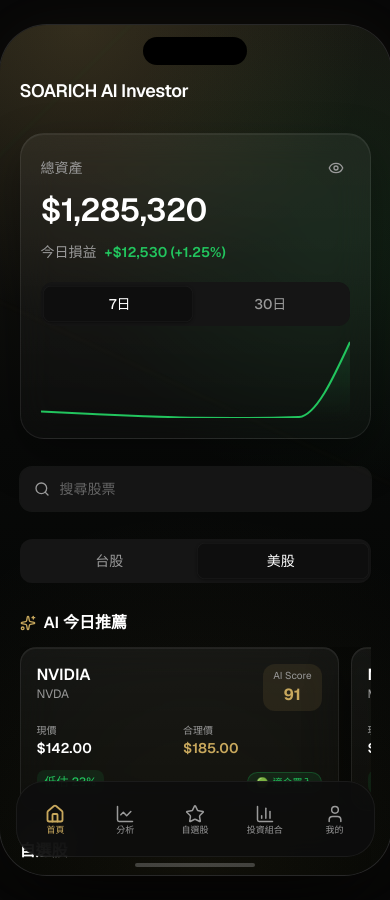
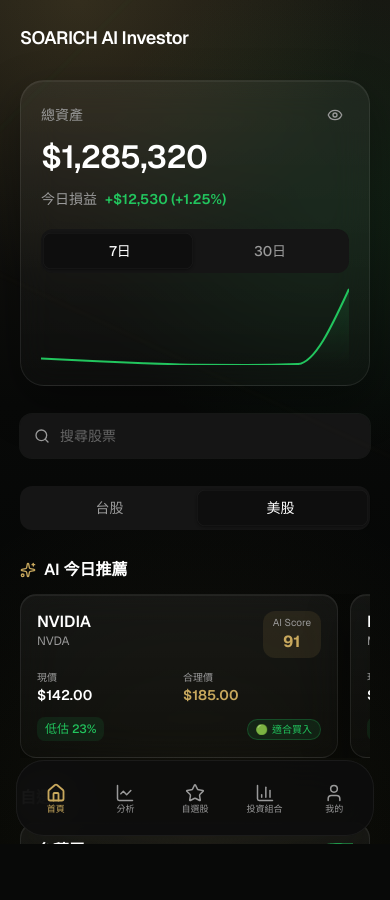
Before and after one commit to asd22584812/SOARICH-AI-Investor, a Next.js app: page / in a window 390 px wide. After the commit the page ends 844 px from the top, so only its background shows below. Built offline with nearby package versions, Linux system fonts and the light colour scheme.

Commit message:
Fix RWD: full-screen app on mobile, simulator frame on desktop only

```diff
--- a/src/app/globals.css
+++ b/src/app/globals.css
@@ -39,55 +39,37 @@
 }
 
 body {
-  background: #080808;
+  background: #080908;
   color: var(--text-primary);
   font-family: var(--font-sans), -apple-system, BlinkMacSystemFont, "SF Pro Display",
     "SF Pro Text", system-ui, sans-serif;
   overscroll-behavior: none;
   -webkit-font-smoothing: antialiased;
+}
+
+/* ── Viewport ── */
+.viewport-root {
+  width: 100%;
+  min-height: 100dvh;
   overflow-x: hidden;
 }
 
-/* ── Viewport: center phone ── */
-.viewport-root {
-  display: flex;
-  align-items: center;
-  justify-content: center;
-  min-height: 100dvh;
-  padding: 24px;
-  background: #080808;
-  overflow-x: hidden;
+/* ── Phone frame: mobile = full screen app ── */
+.phone-frame {
+  position: relative;
+  width: 100vw;
+  height: 100dvh;
+  max-height: 100dvh;
+  overflow: hidden;
+  border-radius: 0;
+  border: none;
+  box-shadow: none;
+  background: transparent;
 }
 
-/* ── iPhone 14 Pro frame ── */
-.phone-frame {
-  position: relative;
-  width: 393px;
-  height: 852px;
-  max-height: 852px;
-  aspect-ratio: 393 / 852;
-  overflow: hidden;
-  border-radius: 48px;
-  flex-shrink: 0;
-  border: 1px solid rgba(255, 255, 255, 0.12);
-  background: #0a0a0a;
-  box-shadow:
-    0 0 0 1px rgba(255, 255, 255, 0.05) inset,
-    0 40px 80px -16px rgba(0, 0, 0, 0.75),
-    0 0 60px -8px rgba(200, 168, 93, 0.06);
-}
-
-.phone-frame__island {
-  position: absolute;
-  top: 12px;
-  left: 50%;
-  z-index: 30;
-  height: 28px;
-  width: 104px;
-  transform: translateX(-50%);
-  border-radius: 9999px;
-  background: #000;
-  pointer-events: none;
+.phone-border {
+  border: none;
+  box-shadow: none;
 }
 
 .phone-frame__screen {
@@ -97,16 +79,10 @@
   overflow: hidden;
 }
 
+/* Simulator chrome — hidden on mobile */
+.dynamic-island,
 .phone-frame__home-bar {
-  position: absolute;
-  bottom: 8px;
-  left: 50%;
-  z-index: 30;
-  height: 4px;
-  width: 120px;
-  transform: translateX(-50%);
-  border-radius: 9999px;
-  background: rgba(255, 255, 255, 0.22);
+  display: none;
   pointer-events: none;
 }
 
@@ -155,7 +131,10 @@
   height: 100%;
   overflow-x: hidden;
   overflow-y: auto;
-  padding: 48px 20px 130px;
+  padding-top: calc(env(safe-area-inset-top) + 20px);
+  padding-right: 20px;
+  padding-bottom: calc(env(safe-area-inset-bottom) + 120px);
+  padding-left: 20px;
   scrollbar-width: none;
   -ms-overflow-style: none;
 }
@@ -169,7 +148,7 @@
   position: absolute;
   left: 16px;
   right: 16px;
-  bottom: 18px;
+  bottom: calc(env(safe-area-inset-bottom) + 8px);
   height: 76px;
   border-radius: 28px;
   z-index: 50;
@@ -245,3 +224,78 @@
   backdrop-filter: blur(18px);
   -webkit-backdrop-filter: blur(18px);
 }
+
+/* ── Desktop: iPhone 14 Pro simulator (>= 768px) ── */
+@media (min-width: 768px) {
+  html {
+    color-scheme: dark;
+  }
+
+  body {
+    background: #080808;
+  }
+
+  .viewport-root {
+    display: flex;
+    align-items: center;
+    justify-content: center;
+    min-height: 100dvh;
+    padding: 24px;
+    background: #080808;
+  }
+
+  .phone-frame {
+    width: 393px;
+    height: 852px;
+    max-height: 852px;
+    aspect-ratio: 393 / 852;
+    flex-shrink: 0;
+    border-radius: 48px;
+    background: #0a0a0a;
+  }
+
+  .phone-border {
+    border: 1px solid rgba(255, 255, 255, 0.12);
+    box-shadow:
+      0 0 0 1px rgba(255, 255, 255, 0.05) inset,
+      0 40px 80px -16px rgba(0, 0, 0, 0.75),
+      0 0 60px -8px rgba(200, 168, 93, 0.06);
+  }
+
+  .dynamic-island {
+    display: block;
+    position: absolute;
+    top: 12px;
+    left: 50%;
+    z-index: 30;
+    height: 28px;
+    width: 104px;
+    transform: translateX(-50%);
+    border-radius: 9999px;
+    background: #000;
+  }
+
+  .phone-frame__home-bar {
+    display: block;
+    position: absolute;
+    bottom: 8px;
+    left: 50%;
+    z-index: 30;
+    height: 4px;
+    width: 120px;
+    transform: translateX(-50%);
+    border-radius: 9999px;
+    background: rgba(255, 255, 255, 0.22);
+  }
+
+  .app-content {
+    padding-top: 48px;
+    padding-right: 20px;
+    padding-bottom: 130px;
+    padding-left: 20px;
+  }
+
+  .bottom-nav {
+    bottom: 18px;
+  }
+}
--- a/src/app/layout.tsx
+++ b/src/app/layout.tsx
@@ -33,7 +33,8 @@
   initialScale: 1,
   maximumScale: 1,
   userScalable: false,
-  themeColor: "#0c0c10",
+  viewportFit: "cover",
+  themeColor: "#080908",
 };
 
 export default function RootLayout({
--- a/src/components/layout/app-shell.tsx
+++ b/src/components/layout/app-shell.tsx
@@ -7,8 +7,8 @@
 export function AppShell({ children }: AppShellProps) {
   return (
     <div className="viewport-root">
-      <div className="phone-frame">
-        <div className="phone-frame__island" aria-hidden />
+      <div className="phone-frame phone-border">
+        <div className="dynamic-island" aria-hidden />
         <div className="phone-frame__screen">
           <main className="app-content app-bg">{children}</main>
           <BottomNav />
```
